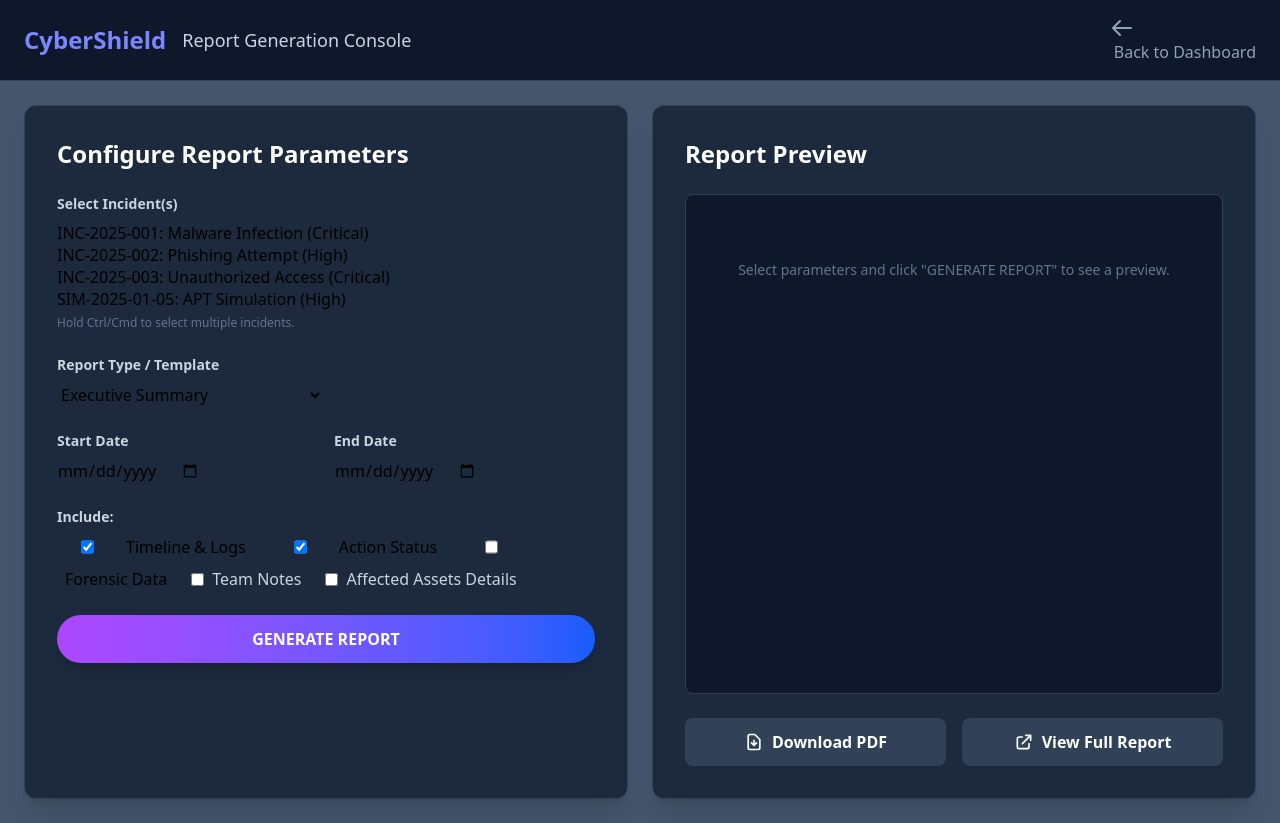
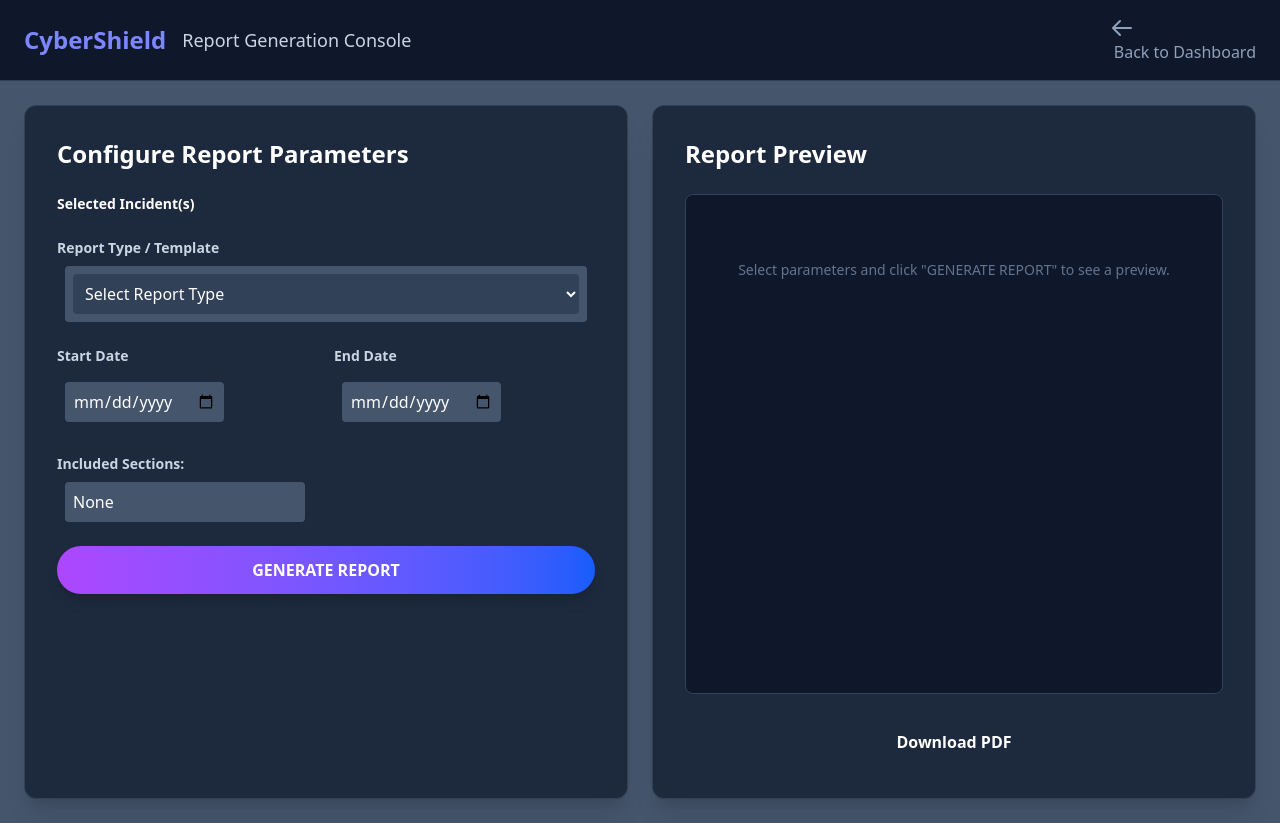
Before and after one commit to Suchismita04/Incident-Response-Tool, a React (Vite) app in the folder client/: page /generateReport in a window 1280 px wide. Built offline with nearby package versions, Linux system fonts and the light colour scheme.

Commit message:
add generate report

```diff
--- a/client/package.json
+++ b/client/package.json
@@ -16,6 +16,7 @@
     "@tailwindcss/vite": "^4.1.4",
     "axios": "^1.10.0",
     "dayjs": "^1.11.18",
+    "jspdf": "^3.0.3",
     "react": "^19.0.0",
     "react-dom": "^19.0.0",
     "react-modal": "^3.16.3",
--- a/client/src/pages/report/Report.jsx
+++ b/client/src/pages/report/Report.jsx
@@ -1,8 +1,108 @@
+import dayjs from "dayjs";
+import jsPDF from "jspdf"
+import { useEffect, useState } from "react"
+import { Link, useLocation } from "react-router-dom"
 
 
 
 
 const Report = () => {
+
+
+    // Define the array
+    const reportTypes = [
+        "Executive Summary",
+        "Detailed Incident Analysis",
+        "Forensic Analysis Report",
+        "Compliance & Regulatory Report",
+        "Simulation After-Action Report"
+    ];
+
+    const location = useLocation();
+    const { incident, actions, startDate: passedStartDate, endDate: passedEndDate } = location.state || {};
+
+    const [incidents, setIncidents] = useState([]);
+    const [reportType, setReportType] = useState([]);
+    const [includeOpt, setIncludeOpt] = useState(actions || []);
+    const [startDate, setStartDate] = useState(passedStartDate || "");
+    const [endDate, setEndDate] = useState(passedEndDate || "");
+    const [reportPreview, setReportPreview] = useState("");
+    const [isGenerated, setIsGenerated] = useState(false);
+
+
+
+
+    useEffect(() => {
+        if (incident) setIncidents([incident]);
+    }, [incident]);
+
+    useEffect(() => {
+        if (incident) {
+            console.log("Incident received in Report:", incident);
+        }
+    }, [incident]);
+
+
+
+    const handleGenerateReport = () => {
+        console.log("working")
+        if (incidents.length == 0) {
+            alert("Please select at least one incident and a report type.");
+
+        }
+
+        const previewText = `
+Report Type: ${reportType || "N/A"}
+Date Range: ${startDate || "N/A"} → ${endDate || "N/A"}
+
+Selected Incidents:
+${incidents.map((inc) => {
+            const formattedTime = dayjs(inc["@timestamp"]).format("hh:mm A - MMM DD, YYYY");
+            return `- ${inc.rule?.description || "Unknown"} (Severity: ${inc.rule?.level || "N/A"}, Detected: ${formattedTime}, Agent: ${inc.agent?.name || "N/A"} - ${inc.agent?.ip || "N/A"})`;
+        }).join("\n")}
+
+Included Sections:
+${includeOpt.length > 0 ? includeOpt.map(opt => {
+            return incidents.map(inc => {
+                let sectionData = "";
+                if (opt === "Timeline & Logs") sectionData = `Timeline: ${inc.timeline?.join(", ") || inc["@timestamp"]}`;
+                if (opt === "Action Status") sectionData = `Actions Taken: ${inc.actions?.join(", ") || "Pending"}`;
+                if (opt === "Forensics") sectionData = `Forensics: ${inc.forensics?.join(", ") || "Not Available"}`;
+                return `${opt}: ${sectionData}`;
+            }).join("\n");
+        }).join("\n") : "None"}
+
+--- END OF PREVIEW ---
+`;
+
+        setReportPreview(previewText);
+        setIsGenerated(true);
+
+        setReportPreview(previewText);
+        console.log("report", reportPreview)
+        setIsGenerated(true);
+    }
+
+    const handleDownloadPDF = () => {
+        var doc = new jsPDF()
+
+
+        doc.setFontSize(16);
+        doc.text("CyberShield Incident Report", 10, 10);
+
+
+        doc.setFontSize(12);
+        const lines = doc.splitTextToSize(reportPreview, 180);
+        doc.text(lines, 10, 20);
+
+        doc.save("incident-report.pdf");
+    };
+
+
+
+
+
+
     return (
         <>
 
@@ -16,7 +116,7 @@ const Report = () => {
                 <div className="flex items-center space-x-4">
                     <button className="text-slate-400 hover:text-white transition duration-200">
                         <svg className="w-6 h-6" fill="none" stroke="currentColor" viewBox="0 0 24 24" xmlns="http://www.w3.org/2000/svg"><path strokeLinecap="round" strokeLinejoin="round" strokeWidth="2" d="M10 19l-7-7m0 0l7-7m-7 7h18"></path></svg>
-                        <span className="ml-1">Back to Dashboard</span>
+                        <Link to={'/dashboard'} className="ml-1">Back to Dashboard</Link>
                     </button>
                 </div>
             </header>
@@ -30,69 +130,54 @@ const Report = () => {
 
                     <div className="space-y-6">
 
-                        <div>
-                            <label for="incident-select" className="block text-slate-300 text-sm font-semibold mb-2">Select Incident(s)</label>
-                            <select id="incident-select" className="input-field" multiple>
-                                <option value="INC-2025-001">INC-2025-001: Malware Infection (Critical)</option>
-                                <option value="INC-2025-002">INC-2025-002: Phishing Attempt (High)</option>
-                                <option value="INC-2025-003">INC-2025-003: Unauthorized Access (Critical)</option>
-                                <option value="SIM-2025-01-05">SIM-2025-01-05: APT Simulation (High)</option>
-                            </select>
-                            <p className="text-xs text-slate-500 mt-1">Hold Ctrl/Cmd to select multiple incidents.</p>
+                        <div >
+                            <label htmlFor="incident-select" className="block text-white text-sm font-semibold mb-2">Selected Incident(s)</label>
+
+                                {incidents.map((data, idx) => {
+                                    return <div value={data} key={idx} className="text-white"> {data.rule?.description}</div>
+
+                                })}
                         </div>
 
 
                         <div>
-                            <label for="report-type" className="block text-slate-300 text-sm font-semibold mb-2">Report Type / Template</label>
-                            <select id="report-type" className="input-field">
-                                <option value="summary">Executive Summary</option>
-                                <option value="detailed">Detailed Incident Analysis</option>
-                                <option value="forensic">Forensic Analysis Report</option>
-                                <option value="compliance">Compliance & Regulatory Report</option>
-                                <option value="simulation">Simulation After-Action Report</option>
-                            </select>
+                            <label htmlFor="report-type" className="block text-slate-300 text-sm font-semibold mb-2">Report Type / Template</label>
+                            <div className="text-white bg-slate-600 rounded m-2 p-2 input-field">
+                                <select
+                                    value={reportType}
+                                    onChange={(e) => setReportType(e.target.value)}
+                                    className="bg-slate-700 text-white p-2 rounded w-full"
+
+                                >
+                                    <option value="">Select Report Type</option>
+                                    {reportTypes.map((type, idx) => (
+                                        <option key={idx} value={type}>{type}</option>
+                                    ))}
+                                </select>
+                            </div>
                         </div>
 
 
                         <div className="grid grid-cols-2 gap-4">
                             <div>
-                                <label for="start-date" className="block text-slate-300 text-sm font-semibold mb-2">Start Date</label>
-                                <input type="date" id="start-date" className="input-field" />
+                                <label htmlFor="start-date" className="block text-slate-300 text-sm font-semibold mb-2">Start Date</label>
+                                <input type="date" onChange={(e) => { setStartDate(e.target.value) }} id="start-date" className="text-white bg-slate-600 rounded m-2 p-2" />
                             </div>
                             <div>
-                                <label for="end-date" className="block text-slate-300 text-sm font-semibold mb-2">End Date</label>
-                                <input type="date" id="end-date" className="input-field" />
+                                <label htmlFor="end-date" className="block text-slate-300 text-sm font-semibold mb-2">End Date</label>
+                                <input type="date" onChange={(e) => { setEndDate(e.target.value) }} id="end-date" className="text-white bg-slate-600 rounded m-2 p-2" />
                             </div>
                         </div>
 
 
                         <div>
-                            <h3 className="text-slate-300 text-sm font-semibold mb-2">Include:</h3>
-                            <div className="flex flex-wrap gap-x-6 gap-y-2">
-                                <label className="inline-flex items-center text-slate-300 cursor-pointer" />
-                                <input type="checkbox" className="form-checkbox text-indigo-500 bg-slate-700 border-slate-600 rounded" checked />
-                                <span className="ml-2">Timeline & Logs</span>
-
-                                <label className="inline-flex items-center text-slate-300 cursor-pointer" />
-                                <input type="checkbox" className="form-checkbox text-indigo-500 bg-slate-700 border-slate-600 rounded" checked />
-                                <span className="ml-2">Action Status</span>
-
-                                <label className="inline-flex items-center text-slate-300 cursor-pointer" />
-                                <input type="checkbox" className="form-checkbox text-indigo-500 bg-slate-700 border-slate-600 rounded" />
-                                <span className="ml-2">Forensic Data</span>
-
-                                <label className="inline-flex items-center text-slate-300 cursor-pointer">
-                                    <input type="checkbox" className="form-checkbox text-indigo-500 bg-slate-700 border-slate-600 rounded" />
-                                    <span className="ml-2">Team Notes</span>
-                                </label>
-                                <label className="inline-flex items-center text-slate-300 cursor-pointer">
-                                    <input type="checkbox" className="form-checkbox text-indigo-500 bg-slate-700 border-slate-600 rounded" />
-                                    <span className="ml-2">Affected Assets Details</span>
-                                </label>
+                            <h3 className="text-slate-300 text-sm font-semibold mb-2">Included Sections:</h3>
+                            <div className="flex flex-wrap gap-x-6 gap-y-2 text-white bg-slate-600 rounded w-60 p-2 m-2">
+                                {includeOpt.length > 0 ? includeOpt.join(", ") : "None"}
                             </div>
                         </div>
 
-                        <button id="generate-report-btn" className="w-full bg-gradient-to-r from-purple-500 to-blue-600 text-white font-bold py-3 px-6 rounded-full shadow-lg transition duration-300 ease-in-out">
+                        <button id="generate-report-btn" onClick={handleGenerateReport} className="w-full bg-gradient-to-r from-purple-500 to-blue-600 text-white font-bold py-3 px-6 rounded-full shadow-lg transition duration-300 ease-in-out">
                             <span id="button-text">GENERATE REPORT</span>
                             <div id="button-spinner" className="spinner ml-3 hidden"></div>
                         </button>
@@ -104,17 +189,17 @@ const Report = () => {
                     <h2 className="text-2xl font-bold text-white mb-6">Report Preview</h2>
 
                     <div id="report-preview-area" className="bg-slate-900 bg-opacity-50 border border-slate-700 rounded-lg p-6 h-[500px] overflow-y-auto custom-scrollbar text-slate-300 text-sm leading-relaxed whitespace-pre-wrap">
-                        <p className="text-center text-slate-500 py-10">Select parameters and click "GENERATE REPORT" to see a preview.</p>
+                        {reportPreview || (<p className="text-center text-slate-500 py-10">Select parameters and click "GENERATE REPORT" to see a preview.</p>)}
                     </div>
 
                     <div className="flex flex-col sm:flex-row space-y-4 sm:space-y-0 sm:space-x-4 mt-6">
-                        <button id="download-pdf-btn" className="flex-1 bg-slate-700 hover:bg-slate-600 text-white font-semibold py-3 rounded-lg flex items-center justify-center transition duration-200" disabled>
-                            <svg className="w-5 h-5 mr-2" fill="none" stroke="currentColor" viewBox="0 0 24 24" xmlns="http://www.w3.org/2000/svg"><path strokeLinecap="round" strokeLinejoin="round" strokeWidth="2" d="M12 10v6m0 0l-3-3m3 3l3-3m2 8H7a2 2 0 01-2-2V5a2 2 0 012-2h5.586a1 1 0 01.707.293l5.414 5.414a1 1 0 01.293.707V19a2 2 0 01-2 2z"></path></svg>
+                        <button
+                            id="download-pdf-btn"
+                            className={`flex-1 ${isGenerated ? "bg-slate-700 hover:bg-slate-600" : "bg-slate-800 cursor-not-allowed"} text-white font-semibold py-3 rounded-lg flex items-center justify-center transition duration-200`}
+                            disabled={!isGenerated}
+                            onClick={handleDownloadPDF}
+                        >
                             Download PDF
-                        </button>
-                        <button id="view-in-browser-btn" className="flex-1 bg-slate-700 hover:bg-slate-600 text-white font-semibold py-3 rounded-lg flex items-center justify-center transition duration-200" disabled>
-                            <svg className="w-5 h-5 mr-2" fill="none" stroke="currentColor" viewBox="0 0 24 24" xmlns="http://www.w3.org/2000/svg"><path strokeLinecap="round" strokeLinejoin="round" strokeWidth="2" d="M10 6H6a2 2 0 00-2 2v10a2 2 0 002 2h10a2 2 0 002-2v-4M14 4h6m0 0v6m0-6L10 14"></path></svg>
-                            View Full Report
                         </button>
                     </div>
                 </div>
```
Also changed, not shown: client/src/pages/IRD/IncidentResponseDashboard.jsx (+8 -3 lines), 1 other file (tests, documents, lock files or other folders).
